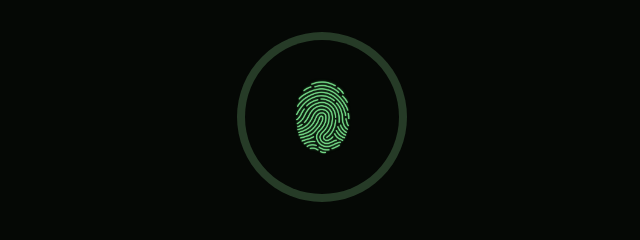
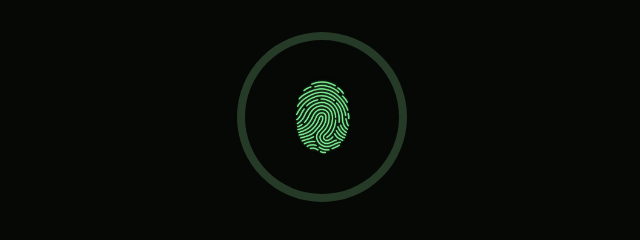
Before and after one commit to sarabarriga1210/Proyecto-final-Sara-Barriga-Ritual, a plain HTML site: page identificacion.html in a window 1280 px wide. Shown: the part 312-552 px from the top of the page, 318-958 px from the left. Drawn offline with Linux system fonts and the light colour scheme.

Commit message:
Update identificacion.css

```diff
--- a/css/identificacion.css
+++ b/css/identificacion.css
@@ -108,10 +108,11 @@ p {
 }
 
 #huella {
+    display: block;
     width: 95px;
     height: 95px;
     object-fit: contain;
-    opacity: 0.9;
+    opacity: 1;
     touch-action: none;
 }
 
```
